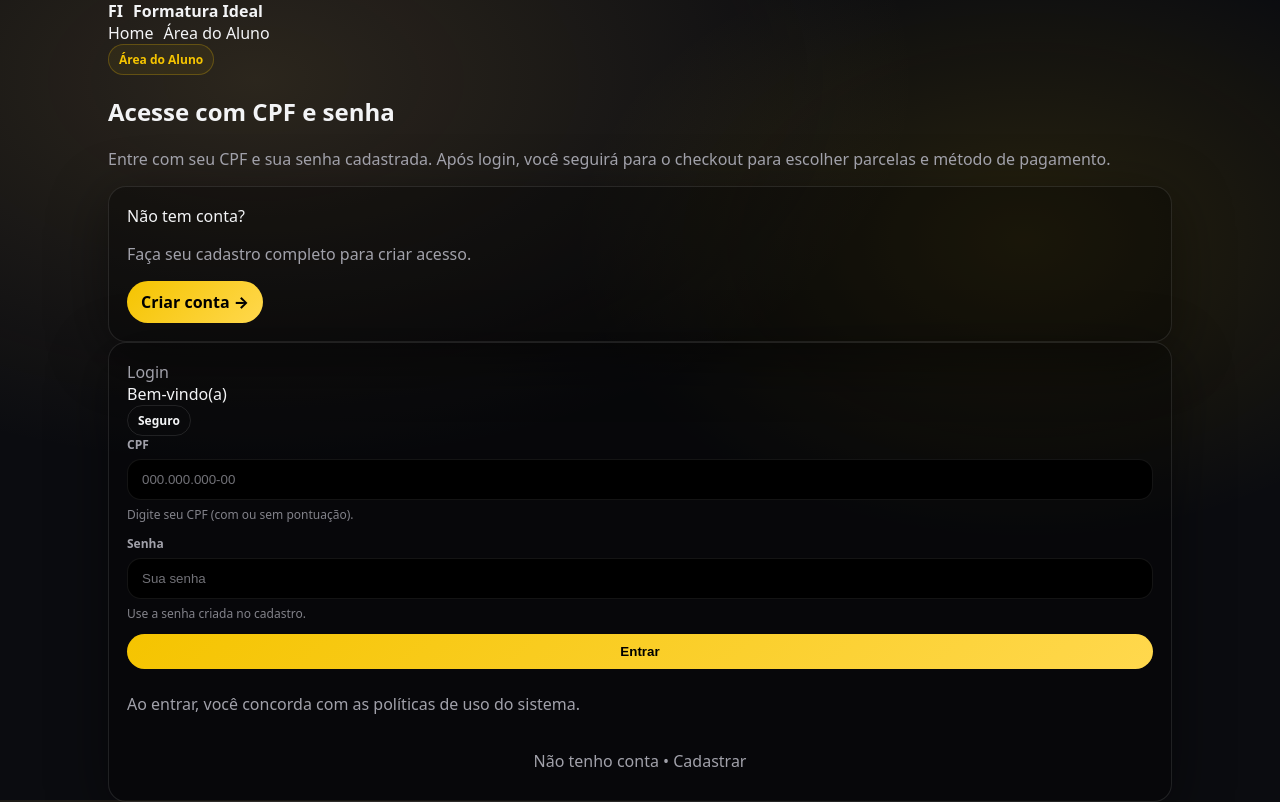
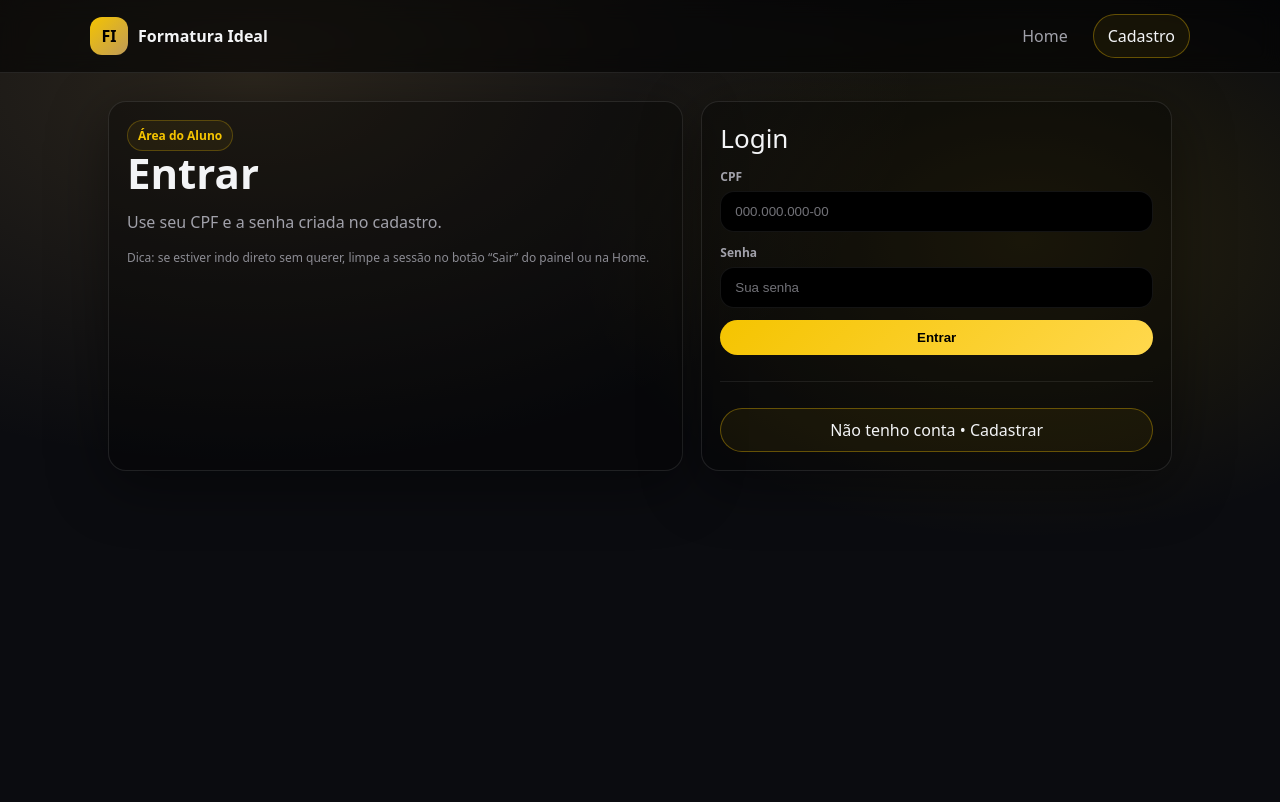
Before and after one commit to lynkhq/FORMATURAFROTEND, a plain HTML site: page login.html in a window 1280 px wide. Drawn offline with Linux system fonts and the light colour scheme.

Commit message:
Update login.html

```diff
--- a/login.html
+++ b/login.html
@@ -6,90 +6,47 @@
   <title>Formatura Ideal • Login</title>
   <link rel="stylesheet" href="./css/style.css" />
 </head>
-<body class="auth-bg">
-  <header class="site-header">
-    <div class="container header-inner">
-      <a class="brand" href="./index.html" aria-label="Formatura Ideal - Home">
-        <span class="brand-mark" aria-hidden="true">FI</span>
-        <span class="brand-name">Formatura Ideal</span>
+<body>
+  <header class="header">
+    <div class="container row">
+      <a class="brand" href="./index.html">
+        <span class="mark">FI</span>
+        <span>Formatura Ideal</span>
       </a>
-
       <nav class="nav">
-        <a class="nav-link" href="./index.html">Home</a>
-        <a class="nav-link nav-cta" href="./login.html" aria-current="page">Área do Aluno</a>
+        <a class="btn btn-ghost" href="./index.html">Home</a>
+        <a class="btn btn-outline" href="./register.html">Cadastro</a>
       </nav>
     </div>
   </header>
 
-  <main class="auth">
-    <div class="container auth-grid">
-      <section class="auth-aside">
+  <main class="main">
+    <div class="container grid">
+      <section class="card">
         <span class="chip">Área do Aluno</span>
-        <h1>Acesse com CPF e senha</h1>
-        <p class="muted">
-          Entre com seu CPF e sua senha cadastrada. Após login, você seguirá para o checkout
-          para escolher parcelas e método de pagamento.
-        </p>
-
-        <div class="card auth-tip">
-          <div class="h4">Não tem conta?</div>
-          <p class="muted">
-            Faça seu cadastro completo para criar acesso.
-          </p>
-          <a class="btn btn-primary" href="./register.html">Criar conta →</a>
-        </div>
+        <h1 class="h1">Entrar</h1>
+        <p class="muted">Use seu CPF e a senha criada no cadastro.</p>
+        <p class="small">Dica: se estiver indo direto sem querer, limpe a sessão no botão “Sair” do painel ou na Home.</p>
       </section>
 
-      <section class="card auth-card" aria-label="Formulário de login">
-        <div class="card-head">
-          <div>
-            <div class="muted">Login</div>
-            <div class="h3">Bem-vindo(a)</div>
-          </div>
-          <span class="badge badge-info">Seguro</span>
-        </div>
-
-        <form id="loginForm" class="form" novalidate>
+      <section class="card">
+        <div class="h2">Login</div>
+        <form id="loginForm" class="form" novalidate style="margin-top:12px">
           <label class="field">
             <span class="label">CPF</span>
-            <input
-              id="cpf"
-              name="cpf"
-              type="text"
-              inputmode="numeric"
-              autocomplete="username"
-              placeholder="000.000.000-00"
-              maxlength="14"
-              required
-            />
-            <span class="hint">Digite seu CPF (com ou sem pontuação).</span>
+            <input id="cpf" type="text" inputmode="numeric" maxlength="14" placeholder="000.000.000-00" required>
           </label>
 
           <label class="field">
             <span class="label">Senha</span>
-            <input
-              id="password"
-              name="password"
-              type="password"
-              autocomplete="current-password"
-              placeholder="Sua senha"
-              required
-            />
-            <span class="hint">Use a senha criada no cadastro.</span>
+            <input id="password" type="password" placeholder="Sua senha" required>
           </label>
 
-          <button class="btn btn-primary btn-block" id="btnLogin" type="submit">
-            Entrar
-          </button>
+          <button class="btn btn-primary btn-block" id="btnLogin" type="submit">Entrar</button>
+          <div class="msg" id="loginMsg" role="alert" aria-live="polite"></div>
 
-          <div id="loginMsg" class="form-msg" role="alert" aria-live="polite"></div>
-
-          <div class="auth-foot muted">
-            Ao entrar, você concorda com as políticas de uso do sistema.
-          </div>
-
-          <div class="divider"></div>
-          <a class="btn btn-ghost btn-block" href="./register.html">Não tenho conta • Cadastrar</a>
+          <hr>
+          <a class="btn btn-outline btn-block" href="./register.html">Não tenho conta • Cadastrar</a>
         </form>
       </section>
     </div>
```
